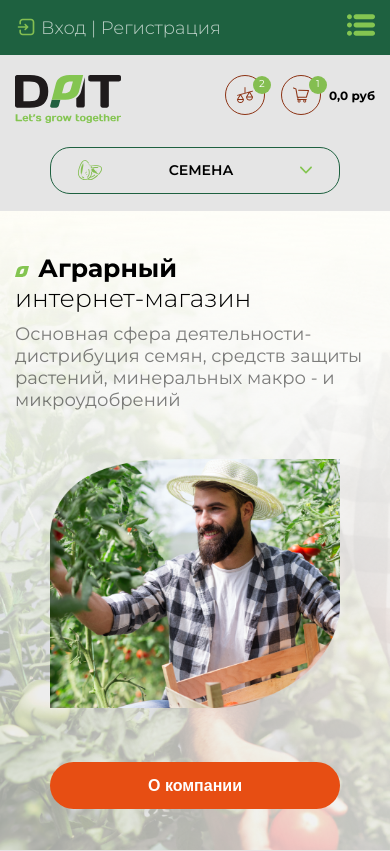
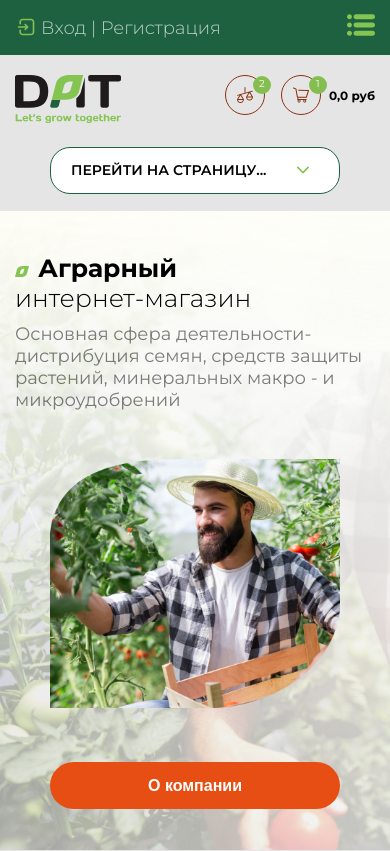
Before and after one commit to Zhbura/Agricultural_online_store, a React (Create React App) app: page / in a window 390 px wide. Shown: the top 851 px of the page. Built offline with nearby package versions, Linux system fonts and the light colour scheme.

Commit message:
Создание для мобильных устройств выпадающего списка ссылок для BottomBar

```diff
--- a/src/components/BottomBar/BottomBar.js
+++ b/src/components/BottomBar/BottomBar.js
@@ -6,15 +6,20 @@ import { FeedGroup } from '../SVG/FeedGroup';
 import { Farmer } from '../SVG/Farmer';
 import { ArrowCheckbox } from '../SVG/ArrowCheckbox/ArrowCheckbox';
 import { Link } from 'react-router-dom';
+import { useState } from 'react';
+import { Dropdown } from '../Dropdown/Dropdown';
 
 export const BottomBar = () => {
+    const [selected, setSelected] = useState('');
+
     return (
         <>
             <div className="bottom-bar">
                 <div className="container">
+                    <Dropdown selected={selected} setSelected={setSelected} />
                     <div className="bottom-bar__item">
-                        <Link to="/catalog_seeds" className="bottom-bar__link bottom-bar__seeds">
-                            <Seeds /> Семена<ArrowCheckbox />
+                        <Link to="/catalog_seeds" className="bottom-bar__link">
+                            <Seeds /> Семена
                         </Link>
                     </div>
                     <div className="bottom-bar__item">
--- a/src/components/BottomBar/BottomBar.scss
+++ b/src/components/BottomBar/BottomBar.scss
@@ -44,21 +44,17 @@
             justify-content: space-between;
             padding-left: 20px;
             padding-right: 20px;
+            position: relative;
+        }
+
+        @media (min-width: 320px) and (max-width: 900px) {
+            display: none;
         }
 
         &:hover {
-            color: #FFFFFF;
             background: #E74E13;
             border-radius: 20px;
             border: none;
-
-            a {
-                color: #FFFFFF;
-            }
-
-            svg {
-                fill: #FFFFFF;
-            }
         }
     }
 
@@ -77,11 +73,13 @@
         @media (min-width: 900px) and (max-width: 1199px) {
             font-size: 11px;
         }
-    }
 
-    @media (min-width: 320px) and (max-width: 900px) {
-        &__item:not(:first-child) {
-            display: none;
+        &:hover {
+            color: #FFFFFF;
+
+            svg {
+                fill: #FFFFFF;
+            }
         }
     }
 
@@ -90,23 +88,4 @@
             display: none;
         }
     }
-
-    &__seeds {
-        display: flex;
-
-        @media (min-width: 320px) and (max-width: 900px) {
-            justify-content: space-between;
-
-            svg:last-child {
-                width: 12px;
-                height: 8px;
-            }
-        }
-
-        @media (min-width: 901px) {
-            svg:last-child {
-                display: none;
-            }
-        }
-    }
 }
--- /dev/null
+++ b/src/components/Dropdown/Dropdown.js
@@ -0,0 +1,76 @@
+import './Dropdown.scss';
+import { Link } from 'react-router-dom';
+import { Seeds } from '../SVG/Seeds';
+import { useState } from 'react';
+import { ArrowCheckbox } from '../SVG/ArrowCheckbox/ArrowCheckbox';
+import { ArrowCheckboxUp } from '../SVG/ArrowCheckbox/ArrowCheckbox';
+import { Fertilizers } from '../SVG/Fertilizers';
+import { Farmer } from '../SVG/Farmer';
+import { FeedGroup } from '../SVG/FeedGroup';
+import { Sapling } from '../SVG/Sapling';
+
+export const Dropdown = ({ selected, setSelected }) => {
+    const [isActive, setIsActive] = useState(false);
+    const [test, setTest] = useState(true);
+
+    const options = [
+        {
+            id: 1,
+            name: "Семена",
+            svg: <Seeds />,
+            to: '/catalog_seeds'
+        },
+        {
+            id: 2,
+            name: "Средства защиты растений",
+            svg: <Sapling />,
+            to: '/plantprotection',
+        },
+        {
+            id: 3,
+            name: "Удобрения",
+            svg: <Fertilizers />,
+            to: '/catalog_fertilizers',
+        },
+        {
+            id: 4,
+            name: "Кормовая группа",
+            svg: <FeedGroup />,
+            to: '/catalog_feed_group',
+        },
+        {
+            id: 5,
+            name: "Агроному в помощь",
+            svg: <Farmer />,
+            to: '/catalog_farmer_help',
+        },
+    ];
+    return (
+        <>
+            <div className="dropdown-bar">
+                <div className={isActive ? "dropdown-bar__container" : ""}>
+                    <div className="dropdown-bar__btn" onClick={(e) => setIsActive(!isActive)}>
+                        {selected.svg}
+                        {selected.name}
+                        {test && 'Перейти на страницу...'}
+                        {isActive ? <ArrowCheckboxUp /> : <ArrowCheckbox />}
+                    </div>
+                    {isActive && (
+                        <div className="dropdown-bar__content">
+                            {options.map(option => (
+                                <div className="dropdown-bar__item" key={option.id}
+                                    onClick={(e) => {
+                                        setSelected(option);
+                                        setTest(false);
+                                        setIsActive(false);
+                                    }}>
+                                    <Link to={option.to} className="dropdown-bar__link">{option.svg} {option.name} </Link>
+                                </div>
+                            ))}
+                        </div>
+                    )}
+                </div>
+            </div>
+        </>
+    )
+}
--- /dev/null
+++ b/src/components/Dropdown/Dropdown.scss
@@ -0,0 +1,92 @@
+.dropdown-bar {
+    @media (min-width: 901px) {
+        display: none;
+    }
+
+    position: relative;
+    user-select: none;
+
+    &__container {
+        margin-bottom: 233px;
+    }
+
+    &__btn {
+        width: 290px;
+        height: 47px;
+        padding-left: 20px;
+        padding-right: 20px;
+        border: 1px solid #1E6140;
+        border-radius: 20px;
+        cursor: pointer;
+        background: #ffffff;
+        display: flex;
+        align-items: center;
+        justify-content: space-between;
+        font-weight: 600;
+        font-size: 14px;
+        line-height: 17px;
+        text-transform: uppercase;
+        color: #000000;
+
+        svg {
+            margin-right: 10px;
+        }
+
+        &:hover {
+            background: #E74E13;
+            color: #ffffff;
+
+            svg {
+                fill: #ffffff;
+            }
+        }
+    }
+
+    &__link {
+        display: block;
+        height: 100%;
+        text-decoration: none;
+        font-weight: 600;
+        font-size: 14px;
+        line-height: 17px;
+        text-transform: uppercase;
+        color: #000000;
+    }
+
+    &__content {
+        position: absolute;
+        left: 0;
+        margin-top: 10px;
+        width: 290px;
+        border: 1px solid #1E6140;
+        border-radius: 20px;
+        z-index: 1;
+        background: #ffffff;
+        transition: 1s;
+    }
+
+    &__item {
+        padding: 10px;
+        cursor: pointer;
+        border-radius: 20px;
+        transition: all 0.2s;
+        font-weight: 600;
+        font-size: 14px;
+        line-height: 17px;
+        text-transform: uppercase;
+        color: #000000;
+
+        svg {
+            vertical-align: middle;
+        }
+
+        &:hover {
+            background: #E74E13;
+            color: #ffffff;
+
+            svg {
+                fill: #ffffff;
+            }
+        }
+    }
+}
--- a/src/components/SVG/ArrowCheckbox/ArrowCheckbox.js
+++ b/src/components/SVG/ArrowCheckbox/ArrowCheckbox.js
@@ -7,3 +7,12 @@ export const ArrowCheckbox = () => {
         </svg>
     )
 }
+
+export const ArrowCheckboxUp = () => {
+    return (
+        <svg width="10" height="10" viewBox="0 0 10 10" fill="#84C551" xmlns="http://www.w3.org/2000/svg">
+            <path d="M4.99997 2.14988C4.82075 2.14988 4.64155 2.21831 4.50491 2.35489L0.205141 6.6547C-0.0683804 6.92822 -0.0683804 7.37169 0.205141 7.6451C0.478552 7.91851 0.921932 7.91851 1.19548 7.6451L4.99997 3.84039L8.80448 7.64497C9.078 7.91838 9.52134 7.91838 9.79473 7.64497C10.0684 7.37156 10.0684 6.92809 9.79473 6.65457L5.49502 2.35475C5.35832 2.21816 5.17912 2.14988 4.99997 2.14988Z" />
+        </svg>
+
+    )
+}
```
